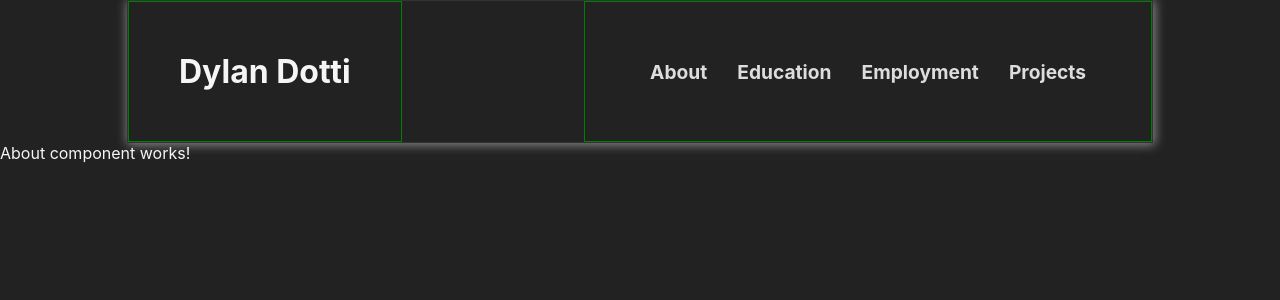
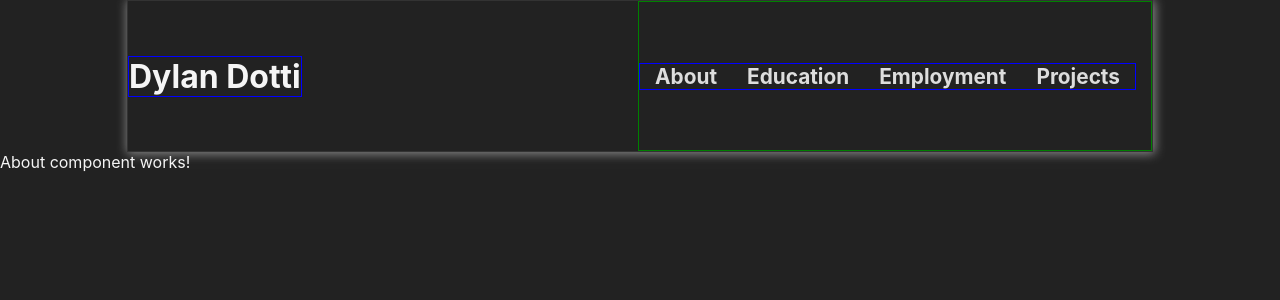
Before and after one commit to Dylan-Dotti/React-Portfolio-Website, a React (Create React App) app: page / in a window 1280 px wide. Shown: the top 300 px of the page. Built offline with nearby package versions, Linux system fonts and the light colour scheme.

Commit message:
Minor header CSS changes

```diff
--- a/src/App.scss
+++ b/src/App.scss
@@ -11,25 +11,30 @@ body {
     display: flex;
     justify-content: space-between;
     width: 80%;
+    height: 150px;
     margin: 0px auto;
     border: 1px solid #333;
     box-shadow: 1px 1px 10px 1px #888888;
 
-    .title-group, nav {
-      padding: 50px;
-      border: 1px solid green;
+    .title-group {
+      margin: auto 0px;
+      border: 1px solid blue;
     }
 
     nav {
+      display: flex;
+      border: 1px solid green;
 
       .nav-list {
         display: flex;
-        height: 100%;
+        margin: auto;
+        margin-right: 15px;
+        border: 1px solid blue;
 
         li {
           list-style-type: none;
           margin: auto 15px;
-          font-size: 1.2rem;
+          font-size: 1.3rem;
           font-weight: bold;
         }
       }
```
